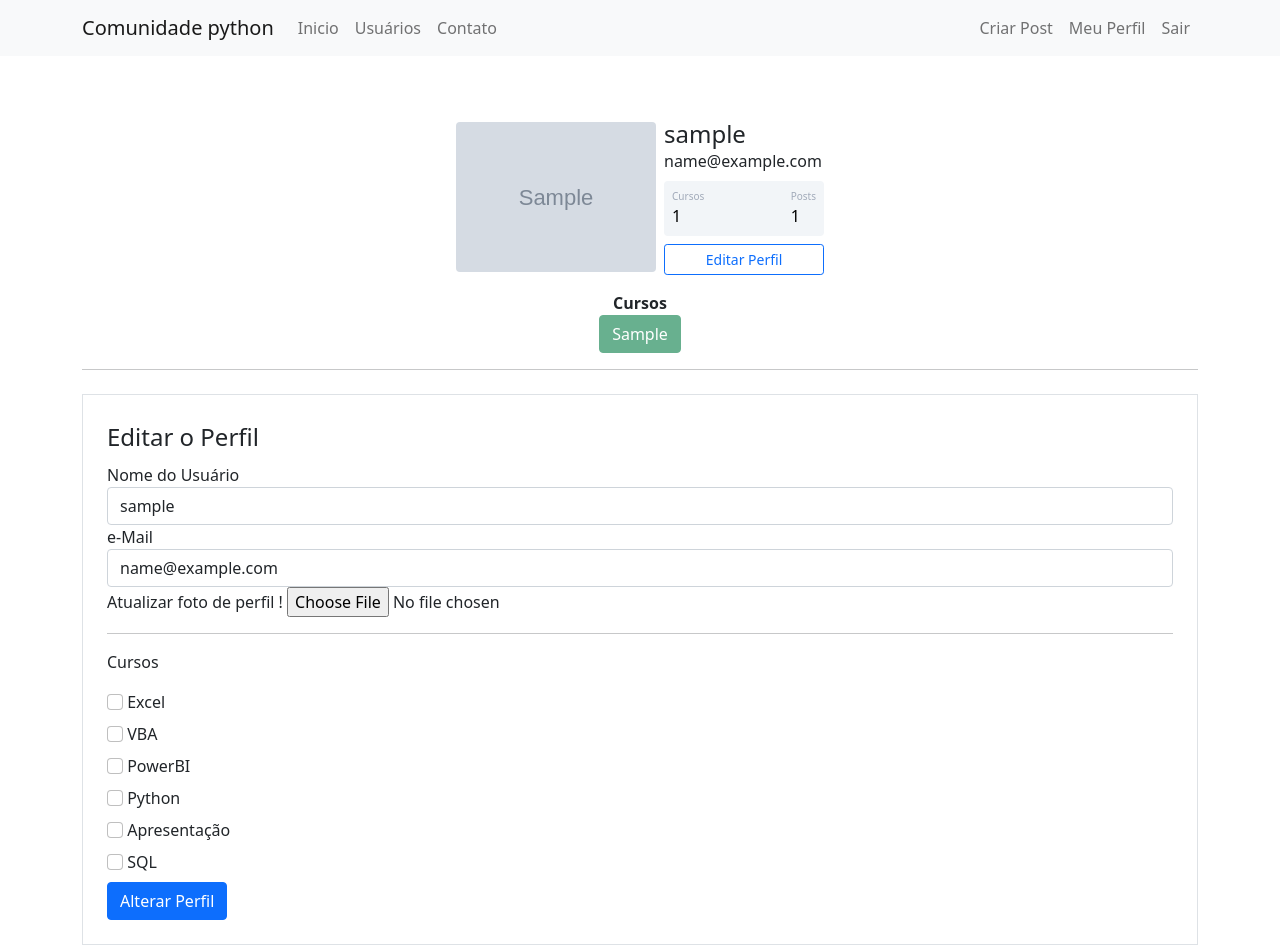
After one commit to Giba-ABC/CriaSite, a Flask app: page /perfil/editar in a window 1280 px wide. The commit adds this page. Run offline with Flask 2, Linux system fonts and the light colour scheme; a user stored in the database is signed in; tables that the repository leaves empty hold one stand-in row (values such as "Sample post"); grey boxes marked "Sample" are stand-in pictures; some libraries are stand-ins or nearby versions.

Commit message:
Projeto encerrado, otima experiencia !

```diff
--- a/main.py
+++ b/main.py
@@ -3,6 +3,9 @@
 # pip install flask-wtf (criação de formulários - forms.py
 # pip install email_validator
 # pip install flask-sqlalchemy (banco de dados)
+# pip install flask-bcrypt (criptografia da senha)
+# pip install flask-login
+# pip install pillow - compacta imagem
 
 from sitecomunidade import app
 
--- a/sitecomunidade/forms.py
+++ b/sitecomunidade/forms.py
@@ -1,9 +1,15 @@
 # criação do formulário - usando o flask
 from flask_wtf import FlaskForm
+# tratamento de arquivos
+from flask_wtf.file import FileField, FileAllowed
 # tipo de campos e botão
-from wtforms   import StringField, PasswordField, SubmitField, BooleanField
+from wtforms   import StringField, PasswordField, SubmitField, BooleanField, TextAreaField
 # validações ...
-from wtforms.validators import DataRequired, Length, Email, EqualTo
+from wtforms.validators import DataRequired, Length, Email, EqualTo, ValidationError
+# busca o Usuario
+from sitecomunidade.models import Usuario
+### pegando o usuário
+from flask_login import current_user
 
 class formCriarConta(FlaskForm):
     username = StringField('Nome do Usuário', validators=[DataRequired()])
@@ -12,8 +18,39 @@ class formCriarConta(FlaskForm):
     confirma = PasswordField('Redigite a Senha', validators=[DataRequired(), EqualTo('senha')])
     botao    = SubmitField('Criar Conta')
 
+    # função de suporte para o validators, criar função com nome _validate_
+    def validate_email(self, email):
+        usuario = Usuario.query.filter_by(email = email.data).first()
+        if usuario:
+            raise ValidationError('E-mail já cadastrado, use outro e-mail')
+
 class formLogin(FlaskForm):
     email    = StringField('e-Mail', validators=[DataRequired(), Email()])
     senha    = PasswordField('Senha', validators=[DataRequired(), Length(6,20)])
     lembrar  = BooleanField('Lembrar dados de Acesso')
     botaoL    = SubmitField('Fazer Login')
+
+class formEditarPerfil(FlaskForm):
+    username = StringField('Nome do Usuário', validators=[DataRequired()])
+    email    = StringField('e-Mail', validators=[DataRequired(),Email()])
+    foto_perfil = FileField('Atualizar foto de perfil !', validators=[FileAllowed(['jpg','png'])])
+    curso_excel = BooleanField('Excel')
+    curso_vba   = BooleanField('VBA')
+    curso_pbi = BooleanField('PowerBI')
+    curso_pyton = BooleanField('Python')
+    curso_ppt = BooleanField('Apresentação')
+    curso_sql = BooleanField('SQL')
+
+    botao    = SubmitField('Alterar Perfil')
+
+    def validate_email(self, email):
+        # verifica se digitou outro email
+        if current_user.email != email.data:
+            usuario = Usuario.query.filter_by(email = email.data).first()
+            if usuario:
+                raise ValidationError('E-mail já cadastrado, use outro e-mail')
+
+class FormCriarPost(FlaskForm):
+    titulo =  StringField('Titulo do Post', validators=[DataRequired(), Length(2,140)])
+    corpo = TextAreaField('Escreva seu Post aqui', validators=[DataRequired()])
+    botaoP = SubmitField('Criar Post')
--- a/sitecomunidade/routes.py
+++ b/sitecomunidade/routes.py
@@ -1,20 +1,30 @@
-from flask import render_template, redirect, flash, url_for, request
-from sitecomunidade import app
-from sitecomunidade.forms import formLogin, formCriarConta
+from flask import render_template, redirect, flash, url_for, request, abort
+from sitecomunidade import app, database, bcrypt
+from sitecomunidade.forms import formLogin, formCriarConta, formEditarPerfil, FormCriarPost   ## importar os formularios
+from sitecomunidade.models import Usuario, Post ### carrega o objeto Usuario (tabela) + Post
+from flask_login import login_user, logout_user, current_user, login_required
+import secrets ## cria token + alterar nome do arquivo up-load
+import os      ## separa nome do arquivo e extensão
+from PIL import Image # PIL = Pillow
+
+# from sitecomunidade import database, bcrypt
 
 ## Lista Usuários
-usuarios = ['Giba','Bia','Visitante']
+# busca do banco de dados
 
 @app.route("/")  ## indica qual url começa o site
 def inicio():
-    return render_template('home.html')
+    posts = Post.query.order_by(Post.id.desc())
+    return render_template('home.html', posts = posts)
 
 @app.route("/contato")  ## criei a pasta contato
 def dizai():
     return render_template('contato.html')
 
 @app.route("/usuarios")  ## criei a pasta contato
+@login_required
 def usuario():
+    usuarios = Usuario.query.all()
     return render_template('usuarios.html', usuarios=usuarios)
 
 # libera no html o metodo post e get (post - envia dados, get - carrega dados
@@ -24,13 +34,144 @@ def login():
     Form_Cria  = formCriarConta()
     # verifica se conseguiu executar o botão com sucesso ! - request !
     if Form_login.validate_on_submit() and 'botaoL' in request.form:
-        # conseguiu submeter o login (preencheu os campos corretamente
-        # mensagem de ok -- flash e volta para o Inicio
-        flash(f'Login feito com Sucesso no email: {Form_login.email.data}', 'alert-success')
-        return redirect(url_for('inicio'))
+        # verificar se exite o usuario
+        usuario = Usuario.query.filter_by(email = Form_login.email.data).first()
+        if usuario and bcrypt.check_password_hash(usuario.senha, Form_login.senha.data):
+            # conseguiu submeter o login (preencheu os campos corretamente
+            # mensagem de ok -- flash e volta para o Inicio
+            login_user(usuario, remember= Form_login.lembrar.data)
+            flash(f'Login feito com Sucesso no email: {Form_login.email.data}', 'alert-success')
+            # verifica origem do link
+            # # par_next = '' # request.args.get('next')
+            # # if par_next:
+            # #     return redirect(url_for(par_next))
+            # else:
+            return redirect(url_for('inicio'))
+        else:
+            flash(f'Falha no acesso - email: {Form_login.email.data}', 'alert-danger')
 
     if Form_Cria.validate_on_submit() and 'botao' in request.form:
-        flash(f'Conta criada para o {Form_login.email.data} com Suesso !! ', 'alert-success')
+        senha_cript = bcrypt.generate_password_hash(Form_Cria.senha.data)
+        # cria o registro na tabela usuário
+        usuario = Usuario(username=Form_Cria.username.data, email=Form_Cria.email.data, senha=senha_cript)
+        # adiciona sessao
+        database.session.add(usuario)
+        database.session.commit()
+
+        flash(f'Conta criada para o {Form_login.email.data} com Sucesso !! ', 'alert-success')
         return redirect(url_for('inicio'))
 
     return render_template('login.html', Form_login=Form_login, Form_Cria=Form_Cria)
+
+@app.route('/sair')
+@login_required
+def sair():
+    logout_user()
+    flash(f'Logout feito com Sucesso !! ', 'alert-success')
+    return redirect(url_for('inicio'))
+
+@app.route('/perfil')
+@login_required
+def perfil():
+    foto_perfil = url_for('static', filename='fotos_perfil/{}'.format(current_user.foto_perfil))
+    return render_template('perfil.html', foto_perfil = foto_perfil)
+
+@app.route('/post/criar', methods=['GET','POST'])
+@login_required
+def post():
+    form = FormCriarPost()
+    if form.validate_on_submit():
+        post = Post(titulo=form.titulo.data, corpo = form.corpo.data, autor=current_user)
+        database.session.add(post)  ## insert
+        database.session.commit()
+        flash(f'Post atualizado com Sucesso !! ', 'alert-success')
+        return redirect(url_for('inicio'))
+
+    return render_template('criarpost.html', form = form)
+
+def salva_imagem(imagem):
+    '''
+        # alterar nome da imagem
+        # reduzir imagem
+        # salvar fotos_perfil
+        # alterar no banco
+    '''
+    codigo = secrets.token_hex(8)
+    arq, ext = os.path.splitext(imagem.filename)
+    nome_completo = arq + codigo + ext
+    caminho_completo = os.path.join(app.root_path, 'static/fotos_perfil', nome_completo)
+    tamanho_imagem = (200,200)
+    imagem_reduzida = Image.open(imagem)
+    imagem_reduzida.thumbnail(tamanho_imagem)
+    imagem_reduzida.save(caminho_completo)
+
+    return nome_completo
+
+def atualizar_cursos(form):
+    lista_cursos = []
+    for campo in form:
+        if 'curso_' in campo.name:
+            if campo.data:
+                # adicionar texto do .label na lista de cursos
+                lista_cursos.append(campo.label.text)
+
+    return ';'.join(lista_cursos)  ## concatena ... usando o ; como separador
+
+@app.route('/perfil/editar',methods=['GET','POST'])
+@login_required
+def editar_perfil():
+    # instanciar o formulario criado em forms
+    form = formEditarPerfil()
+    if form.validate_on_submit(): ## formulário valido
+        current_user.email = form.email.data
+        current_user.username = form.username.data
+        # tratamento da foto ... grava nome e baixa arquivo na pasta de fotos_perfil + compactando imagem
+        if form.foto_perfil.data:
+            nome_imagem = salva_imagem(form.foto_perfil.data)
+            current_user.foto_perfil = nome_imagem
+        # varre o formulario (objeto e verifica os cursos selecionados
+        current_user.cursos = atualizar_cursos(form)
+
+        database.session.commit()
+        flash(f'Perfil atualizado com Sucesso !! ', 'alert-success')
+        return redirect(url_for('perfil'))
+    elif request.method == 'GET':
+        form.email.data = current_user.email
+        form.username.data = current_user.username
+
+    foto_perfil = url_for('static', filename='fotos_perfil/{}'.format(current_user.foto_perfil))
+    return render_template('editarperfil.html', foto_perfil = foto_perfil, form=form)
+    ## aqui o formulário para para o html
+
+## editar o post - nova pagina
+@app.route('/post/<post_id>', methods=['GET','POST'])
+@login_required
+def exibir_post(post_id):
+    post = Post.query.get(post_id)
+    if current_user == post.autor:
+        form = FormCriarPost()
+        if request.method == 'GET':
+            form.titulo.data = post.titulo
+            form.corpo.data = post.corpo
+        elif form.validate_on_submit():
+            post.titulo = form.titulo.data
+            post.corpo = form.corpo.data
+            database.session.commit()
+            flash('Post atualizado com Sucesso', 'alter-success' )
+            return redirect(url_for('inicio'))
+    else:
+        form = None
+
+    return render_template('post.html', post=post, form = form)
+
+@app.route('/post/<post_id>/excluir', methods=['GET','POST'])
+@login_required
+def excluir_post(post_id):
+    post = Post.query.get(post_id)
+    if current_user == post.autor:
+        database.session.delete(post)
+        database.session.commit()
+        flash('Post Excluido com Sucesso', 'alert-danger')
+        return redirect(url_for('inicio'))
+    else:
+        abort(403)
--- /dev/null
+++ b/sitecomunidade/static/main.css
@@ -0,0 +1,35 @@
+.card {
+    width: 400px;
+    border: none;
+    border-radius: 10px;
+    background-color: #fff
+}
+.stats {
+    background: #f2f5f8 !important;
+    color: #000 !important
+}
+.articles {
+    font-size: 10px;
+    color: #a1aab9
+}
+.number1 {
+    font-weight: 500
+}
+.followers {
+    font-size: 10px;
+    color: #a1aab9
+}
+.number2 {
+    font-weight: 500
+}
+.rating {
+    font-size: 10px;
+    color: #a1aab9
+}
+.number3 {
+    font-weight: 500
+}
+.meupost {
+    background: #f2f5f8 !important;
+
+}
--- a/sitecomunidade/templates/base.html
+++ b/sitecomunidade/templates/base.html
@@ -5,7 +5,7 @@
       <title>Comunidade python</title>
 
       <link href="https://cdn.jsdelivr.net/npm/bootstrap@5.0.2/dist/css/bootstrap.min.css" rel="stylesheet" integrity="sha384-EVSTQN3/azprG1Anm3QDgpJLIm9Nao0Yz1ztcQTwFspd3yD65VohhpuuCOmLASjC" crossorigin="anonymous">
-
+      <link rel="stylesheet", type="text/css", href="{{ url_for('static', filename='main.css')}}">
     {% block head %}
     {% endblock %}
 
--- /dev/null
+++ b/sitecomunidade/templates/editarperfil.html
@@ -0,0 +1,60 @@
+{% extends 'perfil.html' %}
+
+{% block editarpefil %}
+<div class="container" xmlns="http://www.w3.org/1999/html">
+     <hr>
+    <div class="row">
+      <div class="col">
+        <form method="post" action="" class="border p-4 mt-2" enctype="multipart/form-data">
+            {{form.csrf_token}}
+            <legend>Editar o Perfil</legend>
+            <fieldset>
+              <div class="form-grupo">
+                    {{ form.username.label(class = "form-control-label") }}
+                    {% if form.username.errors %}
+                        {{ form.username(class = "form-control is-invalid") }}
+                        {% for erro in form.username.errors %}
+                            {{ erro }}
+                        {% endfor %}
+                    {% else %}
+                        {{ form.username(class = "form-control") }}
+                    {% endif %}
+                </div>
+                <div class="form-grupo">
+                    {{ form.email.label(class = "form-control-label") }}
+                    {% if form.email.errors %}
+                        {{ form.email(class = "form-control is-invalid") }}
+                        {% for erro in form.email.errors %}
+                            {{ erro }}
+                        {% endfor %}
+                    {% else %}
+                        {{ form.email(class = "form-control") }}
+                    {% endif %}
+                </div>
+                <div class="form-group">
+                   {{ form.foto_perfil.label }}
+                   {{ form.foto_perfil(class="form-control-file") }}
+                   {% if form.foto_perfil.errors %}
+                      {% for erro in form.foto_perfil.errors %}
+                          <span class="text-danger"> {{ erro }} </span><br>
+                      {% endfor %}
+                   {% endif %}
+                </div>
+                <hr>
+                <p> Cursos</p>
+                {% for campo in form %}
+                  {% if 'curso_' in campo.name %}
+                       <div class="form-grupo mt-2">
+                           {{ campo(class = "form-check-input") }}
+                           {{ campo.label(class = "form-check-label") }}
+                        </div>
+                  {% endif %}
+                {% endfor %}
+            </fieldset>
+            {{ form.botao(class = "btn btn-primary mt-2") }}
+        </form>
+      </div>
+    </div>
+</div>
+
+{% endblock %}
--- a/sitecomunidade/templates/navbar.html
+++ b/sitecomunidade/templates/navbar.html
@@ -10,19 +10,31 @@
           <a class="nav-link" aria-current="page" href="{{url_for('inicio')}}">Inicio</a>
         </li>
         <li class="nav-item">
-          <a class="nav-link" href="{{url_for('usuario')}}">Usuário</a>
+          <a class="nav-link" href="{{url_for('usuario')}}">Usuários</a>
         </li>
         <li class="nav-item">
           <a class="nav-link" href="{{url_for('dizai')}}">Contato</a>
         </li>
-      </ul>
+      </ul >
       <ul class="d-flex navbar-nav">
+      {% if current_user.is_authenticated %}
+        <li class="nav-item">
+          <a class="nav-link" href="{{url_for('post')}}">Criar Post</a>
+        </li>
+        <li class="nav-item">
+          <a class="nav-link" href="{{url_for('perfil')}}">Meu Perfil</a>
+        </li>
+        <li class="nav-item">
+          <a class="nav-link" href="{{url_for('sair')}}">Sair</a>
+        </li>
+      {% else %}
          <li class="nav-item">
           <a class="nav-link" href="{{url_for('login')}}">Login</a>
         </li>
         <li class="nav-item">
           <a class="nav-link" href="{{url_for('login')}}">Criar Conta</a>
         </li>
+        {% endif%}
       </ul>
     </div>
   </div>
--- /dev/null
+++ b/sitecomunidade/templates/perfil.html
@@ -0,0 +1,54 @@
+{% extends 'base.html' %}
+
+{% block body %}
+<div class="container mt-5 d-flex justify-content-center">
+    <div class="card p-3">
+        <div class="d-flex align-items-center">
+            <div class="image pe-2"> <img src="{{foto_perfil}}" class="rounded" width="200"> </div>
+            <div class="ml-3 w-100">
+                <h4 class="mb-0 mt-0">{{ current_user.username}}</h4> <span>{{current_user.email}}</span>
+                <div class="p-2 mt-2 bg-primary d-flex justify-content-between rounded text-white stats">
+                    {% if 'Não Informado' in current_user.cursos %}
+                       0
+                    {%else%}
+                        <div class="d-flex flex-column">
+                            <span
+                                    class="rating">Cursos
+                            </span>
+                            <span
+                                    class="number1">
+                                {{ current_user.cursos.count(';') + 1 }}
+                            </span>
+                        </div>
+                    {% endif %}
+                   <div class="d-flex flex-column">
+                       <span class="rating">
+                           Posts
+                       </span>
+                       <span class="number3">
+                           {{ current_user.contar_posts() }}
+                       </span>
+                   </div>
+                </div>
+                <div class="button mt-2 d-flex flex-row align-items-center">
+                    <a class= w-100 href="{{ url_for('editar_perfil')}}" >
+                        <button class="btn btn-sm btn-outline-primary w-100">Editar Perfil</button>
+                    </a>
+                </div>
+            </div>
+        </div>
+    </div>
+</div>
+<div class="row justify-content-center">
+    <div class="col col-4" style="text-align: center">
+        <strong> Cursos </strong><br>
+        {% for curso in current_user.cursos.split(';') %}
+            <button type="button" class="btn btn-success" disabled>{{curso}}</button>
+        {% endfor %}
+    </div>
+</div>
+
+{% block editarpefil %}
+
+{% endblock %}
+{% endblock %}
```
Also changed, not shown: base.txt (+37 -0 lines), sitecomunidade/__init__.py (+11 -0 lines), sitecomunidade/models.py (+10 -2 lines), sitecomunidade/templates/criarpost.html (added, +44 -0 lines), sitecomunidade/templates/home.html (+27 -3 lines), sitecomunidade/templates/post.html (added, +92 -0 lines), sitecomunidade/templates/usuarios.html (+45 -2 lines), README.md.
